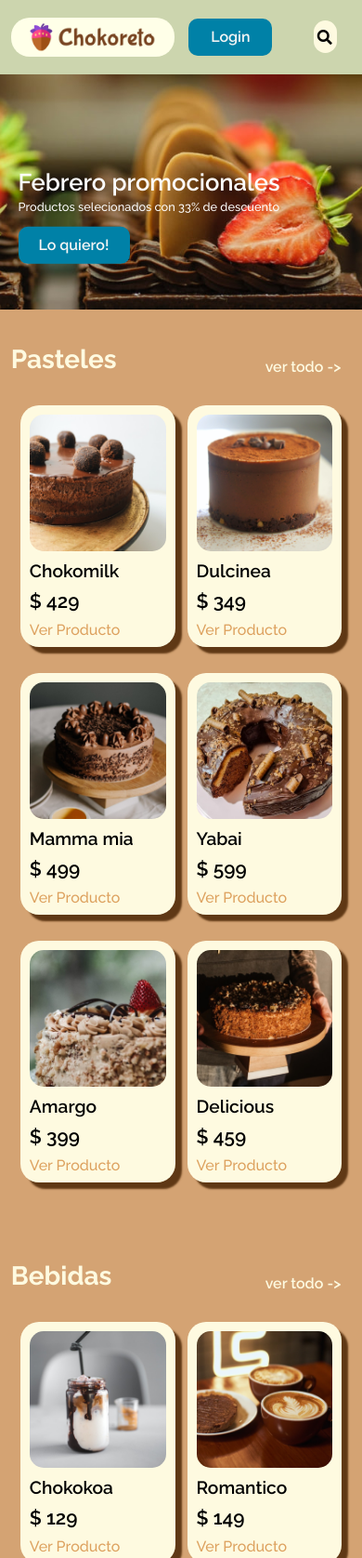
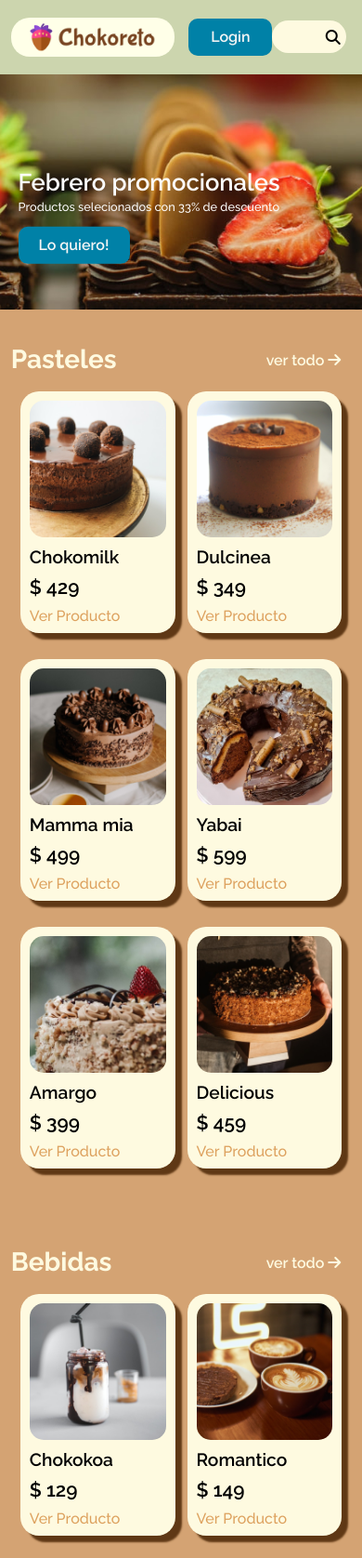
Before and after one commit to MoisesPmx/e-commerce, a plain HTML site: page index.html in a window 390 px wide. Shown: the top 1676 px of the page at 93% size. Drawn offline with Linux system fonts and the light colour scheme.

Commit message:
Se agregó font awesome y validacion de formulario

```diff
--- a/agregar_producto.html
+++ b/agregar_producto.html
@@ -5,10 +5,7 @@
         <meta http-equiv="X-UA-Compatible" content="IE=edge" />
         <meta name="viewport" content="width=device-width, initial-scale=1.0" />
         <title>Tienda Online</title>
-        <link
-            rel="stylesheet"
-            href="https://use.fontawesome.com/releases/v5.6.3/css/all.css"
-        />
+        <script src="https://kit.fontawesome.com/11cc40342e.js" crossorigin="anonymous"></script>
         <link rel="preconnect" href="https://fonts.googleapis.com" />
         <link rel="preconnect" href="https://fonts.gstatic.com" crossorigin />
         <link
@@ -147,6 +144,7 @@
                             placeholder="Nombre"
                             required
                             maxlength="40"
+                            title="Este campo no puede ir vacío (max 40 carácteres)"
                         />
                         <textarea
                             name=""
@@ -157,6 +155,7 @@
                             placeholder="Mensaje"
                             required
                             maxlength="140"
+                            title="Este campo no puede ir vacío (max 120 carácteres)"
                         ></textarea>
                         <button type="submit" class="formulario__boton">
                             Enviar mensaje
--- a/css/cabecera.css
+++ b/css/cabecera.css
@@ -31,7 +31,7 @@
     color: var(--color_buscar-texto);
 }
 .cabecera__input {
-    padding: 0 0 0 25px;
+    padding: 0 55px 0 25px;
     outline: none;
     width: 40%;
     height: 35px;
--- a/css/productos.css
+++ b/css/productos.css
@@ -1,4 +1,4 @@
-main{
+main {
     background-color: var(--color_bkg);
 }
 .producto {
@@ -6,7 +6,7 @@ main{
     width: 100%;
     background-color: var(--color_bkg);
 }
-.producto__header{
+.producto__header {
     width: 100%;
     display: flex;
     justify-content: space-between;
@@ -34,10 +34,10 @@ main{
     height: 240px;
     border-radius: 20px;
     box-shadow: 7px 7px 2px var(--boxshadow_normal);
-    transition: .4s all;
+    transition: 0.4s all;
     margin-bottom: 15px;
 }
-.producto__item:hover{
+.producto__item:hover {
     box-shadow: 7px 7px 14px var(--boxshadow_hover);
 }
 .producto__img {
@@ -56,12 +56,12 @@ main{
     font-weight: 500;
     font-size: 1rem;
 }
-.producto__todolink{
+.producto__todolink {
     color: var(--color_bkg-card);
     font-weight: 600;
     font-size: 1rem;
 }
-.agregarProducto__boton{
+.agregarProducto__boton {
     display: flex;
     align-items: center;
     justify-content: center;
@@ -76,53 +76,50 @@ main{
     cursor: pointer;
 }
 @media screen and (max-width: 1007px) {
-    .titulo{
+    .titulo {
         padding-left: 2%;
     }
-    .producto__todolink{
+    .producto__todolink {
         padding-right: 2%;
     }
-    .producto__contenedor{
+    .producto__contenedor {
         padding: 0 3% 0 3%;
     }
-    .producto__lista{
+    .producto__lista {
         gap: 25px;
     }
-    .producto__lista{
+    .producto__lista {
         justify-content: center;
     }
-    .producto__item:hover{
+    .producto__item:hover {
         box-shadow: 7px 7px 2px var(--boxshadow_normal);
     }
-    .producto__nombre{
+    .producto__nombre {
         font-size: 1.2rem;
     }
-    .producto__precio{
+    .producto__precio {
         font-size: 1.3rem;
     }
-    .producto__link{
+    .producto__link {
         font-size: 1rem;
     }
 }
 
 @media screen and (max-width: 640px) {
-    .producto__header-agregar{
+    .producto__header-agregar {
         flex-direction: column;
         align-items: flex-start;
-
     }
-    .titulo{
+    .titulo {
         padding-left: 0;
-        padding-bottom: 15px;
     }
-    .producto__todolink{
+    .producto__todolink {
         padding-right: 3%;
     }
-    .producto__lista{
+    .producto__lista {
         gap: 13px;
     }
-    .producto__item{
+    .producto__item {
         width: 40%;
     }
-
 }
--- a/index.html
+++ b/index.html
@@ -5,10 +5,7 @@
         <meta http-equiv="X-UA-Compatible" content="IE=edge" />
         <meta name="viewport" content="width=device-width, initial-scale=1.0" />
         <title>Tienda Online</title>
-        <link
-            rel="stylesheet"
-            href="https://use.fontawesome.com/releases/v5.6.3/css/all.css"
-        />
+        <script src="https://kit.fontawesome.com/11cc40342e.js" crossorigin="anonymous"></script>
         <link rel="preconnect" href="https://fonts.googleapis.com" />
         <link rel="preconnect" href="https://fonts.gstatic.com" crossorigin />
         <link
@@ -68,7 +65,7 @@
                 <div class="producto__contenedor">
                     <div class="producto__header">
                         <span class="producto__titulo titulo">Pasteles</span>
-                        <span class="producto__todolink"><a href="todo.html">ver todo -></a></span>
+                        <span class="producto__todolink"><a href="todo.html">ver todo <i class="fa-solid fa-arrow-right"></i></a></span>
                         </div>
                     <ul class="producto__lista">
                         <li class="producto__item">
@@ -156,7 +153,7 @@
                 <div class="producto__contenedor">
                     <div class="producto__header">
                         <span class="producto__titulo titulo">Bebidas</span>
-                        <span class="producto__todolink"><a href="todo.html">ver todo -></a></span>
+                        <span class="producto__todolink"><a href="todo.html">ver todo <i class="fa-solid fa-arrow-right"></i></a></span>
                         </div>
                     <ul class="producto__lista">
                         <li class="producto__item">
@@ -244,7 +241,7 @@
                 <div class="producto__contenedor">
                     <div class="producto__header">
                     <span class="producto__titulo titulo">Variedad</span>
-                    <span class="producto__todolink"><a href="todo.html">ver todo -></a></span>
+                    <span class="producto__todolink"><a href="todo.html">ver todo <i class="fa-solid fa-arrow-right"></i></a></span>
                     </div>
                     <ul class="producto__lista">
                         <li class="producto__item">
@@ -385,6 +382,7 @@
                             placeholder="Nombre"
                             required
                             maxlength="40"
+                            title="Este campo no puede ir vacío (max 40 carácteres)"
                         />
                         <textarea
                             name="textarea"
@@ -395,6 +393,7 @@
                             placeholder="Mensaje"
                             required
                             maxlength="120"
+                            title="Este campo no puede ir vacío (max 120 carácteres)"
                         ></textarea>
                         <button type="submit" class="formulario__boton">
                             Enviar mensaje
```
Also changed, not shown: chokomilk.html (+3 -4 lines), login.html (+3 -4 lines), todo.html (+3 -4 lines).
